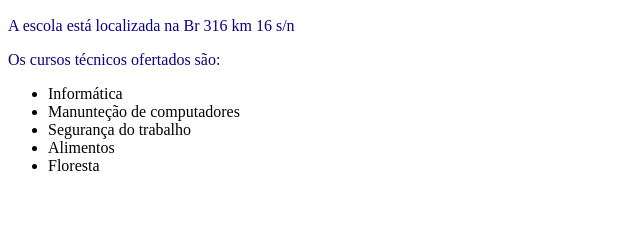
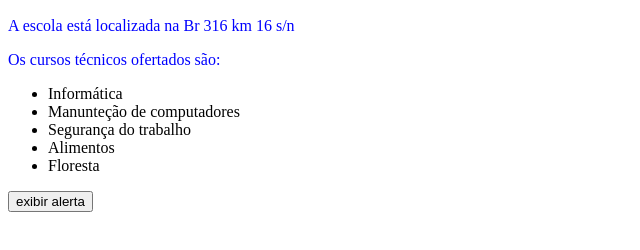
Before and after one commit to gabymoraes45/Website_jk_HTML5, a plain HTML site: page index.html in a window 1280 px wide. Shown: the part 362-612 px from the top of the page, without its empty margins (0-640 px from the left). Drawn offline with Linux system fonts and the light colour scheme.

Commit message:
adicionado Javascript

```diff
--- a/index.html
+++ b/index.html
@@ -20,5 +20,12 @@
         <li>Alimentos</li>
         <li>Floresta</li>
     </ul>
+    <input type="button"onclick="alerta()" value="exibir alerta"/>
 </body>
+<script>
+    function alerta()
+    {
+        alert("Olá JK");
+    }
+</script>
 </html>
--- a/style.css
+++ b/style.css
@@ -1,6 +1,6 @@
 p{
-    color:rgb(13, 0, 128);
+    color:blue;
 }
 h3{
-    color:blue
+    color:blue;
 }
```
